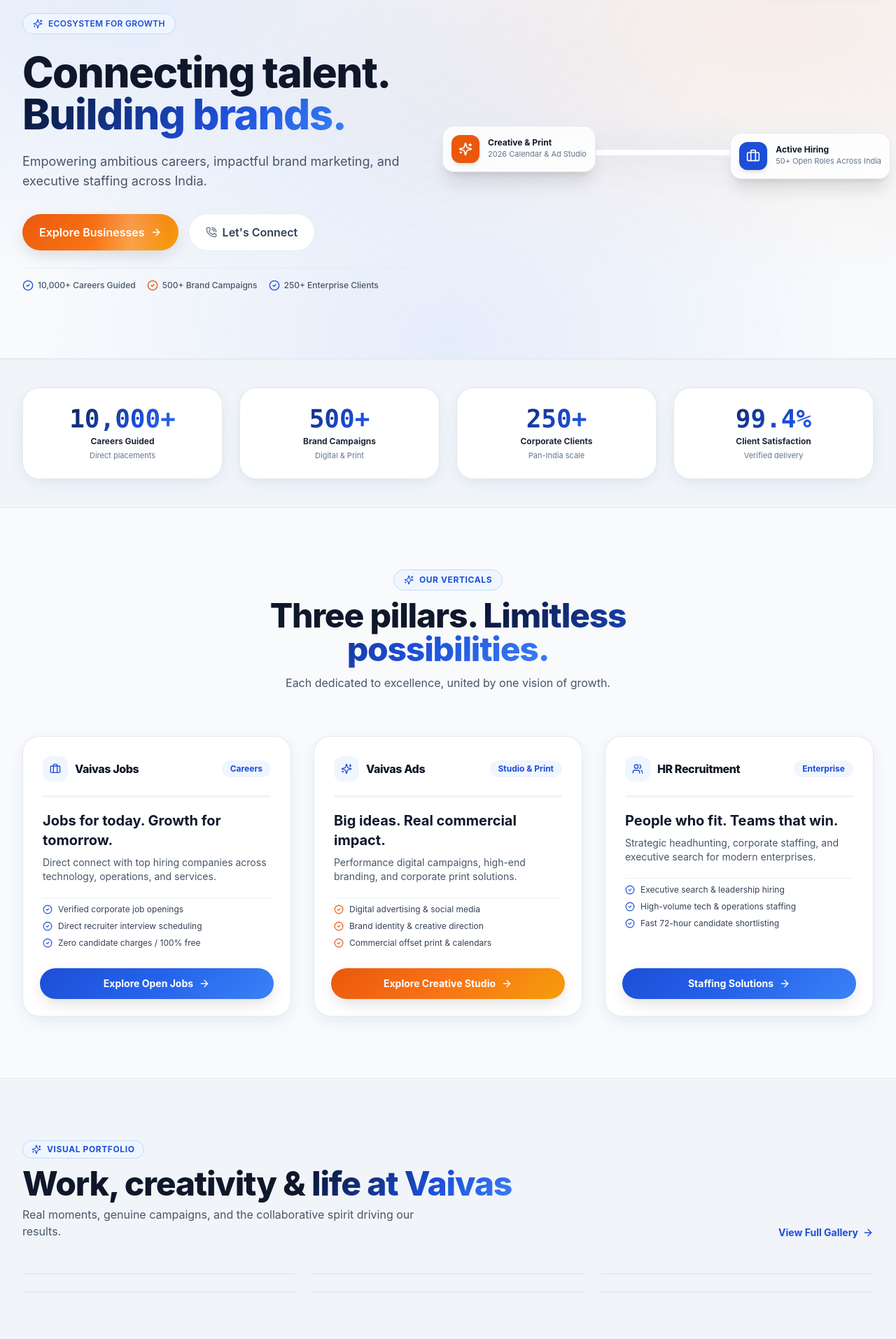
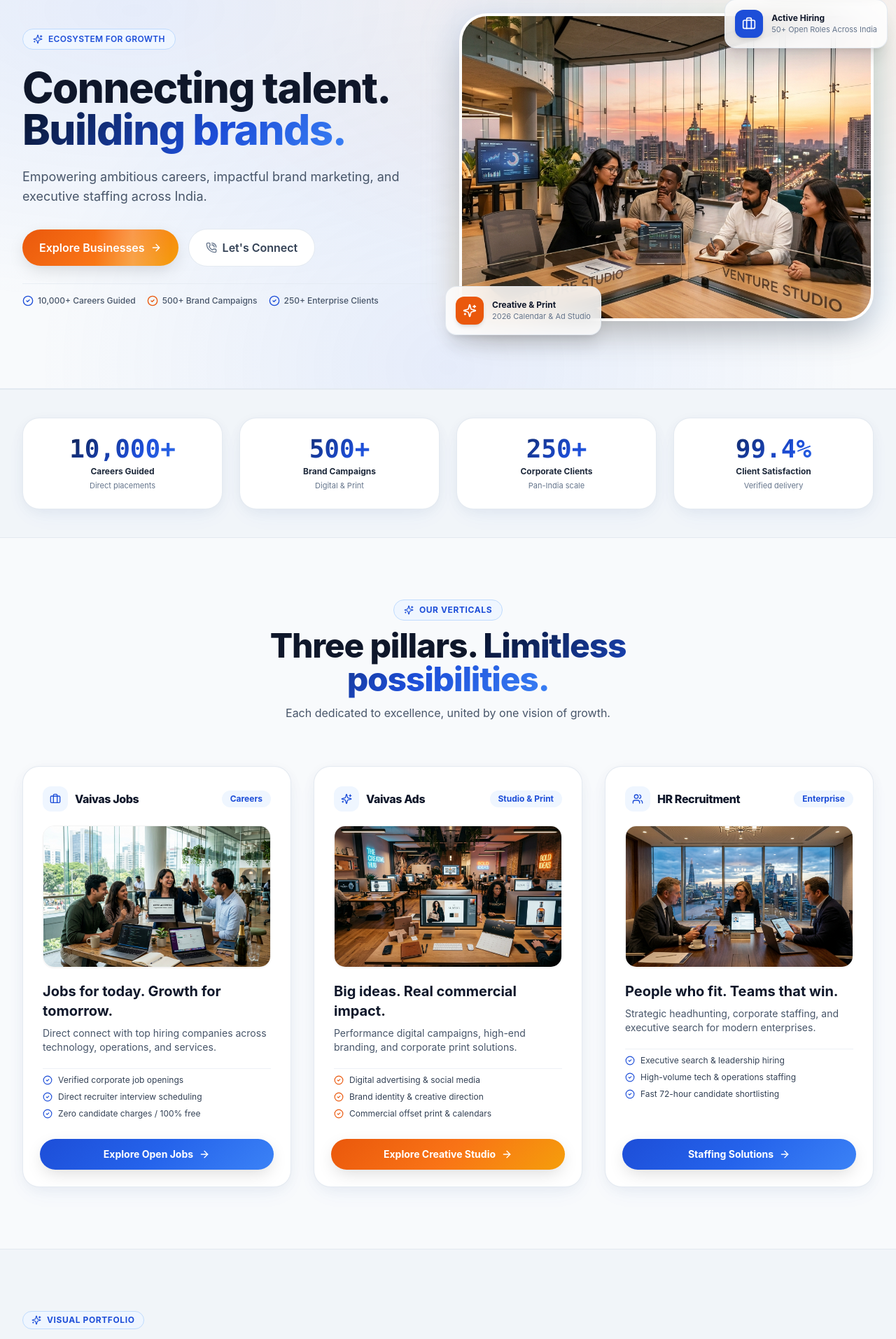
Before and after one commit to Roiprojects/vaivas, a Next.js app: page / in a window 1280 px wide. Shown: the part 130-2044 px from the top of the page at 70% size. Built offline with nearby package versions, Linux system fonts and the light colour scheme; no server answers; the database is empty.

Commit message:
fix(hero): add bulletproof aspect-ratio and min-heights to hero and showcase image containers

```diff
--- a/src/app/globals.css
+++ b/src/app/globals.css
@@ -277,3 +277,16 @@
   transform: translateX(-150%);
   animation: shimmer 3.5s infinite;
 }
+
+/* Aspect Ratio Fallbacks for Image Containers */
+.aspect-16\/11 {
+  aspect-ratio: 16 / 11 !important;
+}
+
+.aspect-16\/10 {
+  aspect-ratio: 16 / 10 !important;
+}
+
+.aspect-16\/9 {
+  aspect-ratio: 16 / 9 !important;
+}
--- a/src/app/page.tsx
+++ b/src/app/page.tsx
@@ -118,13 +118,13 @@
             </div>
 
             {/* Right Column: Visual Showcase with Floating Glass Cards */}
-            <div className="lg:col-span-6 relative">
+            <div className="lg:col-span-6 relative mt-6 lg:mt-0">
               <div className="relative mx-auto max-w-lg lg:max-w-none">
                 {/* Decorative Ambient Aura */}
                 <div className="absolute -inset-2 bg-gradient-to-tr from-amber-500/15 via-blue-400/15 to-emerald-400/15 rounded-[2.5rem] blur-xl"></div>
 
                 {/* Hero Team Visual (4K High Resolution) */}
-                <div className="relative rounded-[2.5rem] overflow-hidden border-4 border-white shadow-2xl bg-slate-100 aspect-16/11">
+                <div className="relative w-full rounded-[2.5rem] overflow-hidden border-4 border-white shadow-2xl bg-slate-100 aspect-16/11 min-h-[300px] sm:min-h-[380px] lg:min-h-[440px]">
                   <Image
                     src="/images/hero-team.jpg"
                     alt="Vaivas Ventures team and culture"
@@ -137,8 +137,8 @@
                 </div>
 
                 {/* Floating Glass Metric Chip (Top Right) */}
-                <div className="absolute -top-4 -right-4 sm:-top-6 sm:-right-6 glass-panel rounded-2xl p-3 shadow-xl hidden sm:flex items-center gap-3 animate-in fade-in duration-500">
-                  <div className="w-10 h-10 rounded-xl theme-primary-bg text-white flex items-center justify-center font-bold text-sm shadow-md">
+                <div className="absolute -top-3 -right-3 sm:-top-5 sm:-right-5 glass-panel rounded-2xl p-3 sm:p-3.5 shadow-xl hidden sm:flex items-center gap-3 animate-in fade-in duration-500 z-20">
+                  <div className="w-10 h-10 rounded-xl theme-primary-bg text-white flex items-center justify-center font-bold text-sm shadow-md shrink-0">
                     <Briefcase className="w-5 h-5" />
                   </div>
                   <div>
@@ -148,8 +148,8 @@
                 </div>
 
                 {/* Floating Glass Metric Chip (Bottom Left) */}
-                <div className="absolute -bottom-4 -left-4 sm:-bottom-6 sm:-left-6 glass-panel rounded-2xl p-3 shadow-xl hidden sm:flex items-center gap-3 animate-in fade-in duration-700">
-                  <div className="w-10 h-10 rounded-xl theme-accent-bg text-white flex items-center justify-center font-bold text-sm shadow-md">
+                <div className="absolute -bottom-3 -left-3 sm:-bottom-5 sm:-left-5 glass-panel rounded-2xl p-3 sm:p-3.5 shadow-xl hidden sm:flex items-center gap-3 animate-in fade-in duration-700 z-20">
+                  <div className="w-10 h-10 rounded-xl theme-accent-bg text-white flex items-center justify-center font-bold text-sm shadow-md shrink-0">
                     <Sparkles className="w-5 h-5" />
                   </div>
                   <div>
@@ -228,7 +228,7 @@
                 </div>
 
                 {/* Large 4K Visual Photo */}
-                <div className="relative rounded-2xl overflow-hidden aspect-16/10 shadow-sm border border-black/5">
+                <div className="relative w-full rounded-2xl overflow-hidden aspect-16/10 min-h-[190px] shadow-sm border border-black/5">
                   <Image
                     src="/images/pillar-jobs.jpg"
                     alt="Vaivas Jobs career candidates"
@@ -294,7 +294,7 @@
                 </div>
 
                 {/* Large 4K Visual Photo */}
-                <div className="relative rounded-2xl overflow-hidden aspect-16/10 shadow-sm border border-black/5">
+                <div className="relative w-full rounded-2xl overflow-hidden aspect-16/10 min-h-[190px] shadow-sm border border-black/5">
                   <Image
                     src="/images/pillar-ads.jpg"
                     alt="Vaivas Ads creative marketing agency"
@@ -360,7 +360,7 @@
                 </div>
 
                 {/* Large 4K Visual Photo */}
-                <div className="relative rounded-2xl overflow-hidden aspect-16/10 shadow-sm border border-black/5">
+                <div className="relative w-full rounded-2xl overflow-hidden aspect-16/10 min-h-[190px] shadow-sm border border-black/5">
                   <Image
                     src="/images/pillar-hr.jpg"
                     alt="HR recruitment interviews and executive placement"
@@ -439,7 +439,7 @@
           {/* 6-Card 4K High-Definition Image Showcase Grid */}
           <div className="grid grid-cols-1 sm:grid-cols-2 lg:grid-cols-3 gap-6">
             {/* Image 1 - 4K Luxury Stationery */}
-            <div className="theme-surface group relative rounded-3xl overflow-hidden aspect-16/10 border">
+            <div className="theme-surface group relative rounded-3xl overflow-hidden aspect-16/10 min-h-[220px] border">
               <Image
                 src="/images/ads/project-1.jpg"
                 alt="Brand Identity & Creative Design"
@@ -455,7 +455,7 @@
             </div>
 
             {/* Image 2 - 4K 2026 Bespoke Calendar */}
-            <div className="theme-surface group relative rounded-3xl overflow-hidden aspect-16/10 border">
+            <div className="theme-surface group relative rounded-3xl overflow-hidden aspect-16/10 min-h-[220px] border">
               <Image
                 src="/images/ads/print-calendar-showcase.jpg"
                 alt="Commercial Print & Calendar Production"
@@ -471,7 +471,7 @@
             </div>
 
             {/* Image 3 - 4K Career Success */}
-            <div className="theme-surface group relative rounded-3xl overflow-hidden aspect-16/10 border">
+            <div className="theme-surface group relative rounded-3xl overflow-hidden aspect-16/10 min-h-[220px] border">
               <Image
                 src="/images/gallery-2.jpg"
                 alt="Collaborative Workplace Culture"
@@ -487,7 +487,7 @@
             </div>
 
             {/* Image 4 - 4K 3D Digital Billboard */}
-            <div className="theme-surface group relative rounded-3xl overflow-hidden aspect-16/10 border">
+            <div className="theme-surface group relative rounded-3xl overflow-hidden aspect-16/10 min-h-[220px] border">
               <Image
                 src="/images/ads/project-2.jpg"
                 alt="Performance Marketing Campaigns"
@@ -503,7 +503,7 @@
             </div>
 
             {/* Image 5 - 4K Executive Boardroom */}
-            <div className="theme-surface group relative rounded-3xl overflow-hidden aspect-16/10 border">
+            <div className="theme-surface group relative rounded-3xl overflow-hidden aspect-16/10 min-h-[220px] border">
               <Image
                 src="/images/gallery-1.jpg"
                 alt="Executive Strategy & Client Reviews"
@@ -519,7 +519,7 @@
             </div>
 
             {/* Image 6 - 4K Bengaluru Venture Studio Headquarters */}
-            <div className="theme-surface group relative rounded-3xl overflow-hidden aspect-16/10 border">
+            <div className="theme-surface group relative rounded-3xl overflow-hidden aspect-16/10 min-h-[220px] border">
               <Image
                 src="/images/gallery-3.jpg"
                 alt="Innovation & Milestones"
--- a/tailwind.config.ts
+++ b/tailwind.config.ts
@@ -8,6 +8,12 @@
   ],
   theme: {
     extend: {
+      aspectRatio: {
+        "16/10": "16 / 10",
+        "16/11": "16 / 11",
+        "16/9": "16 / 9",
+        "4/3": "4 / 3",
+      },
       colors: {
         background: "var(--background)",
         foreground: "var(--foreground)",
```
